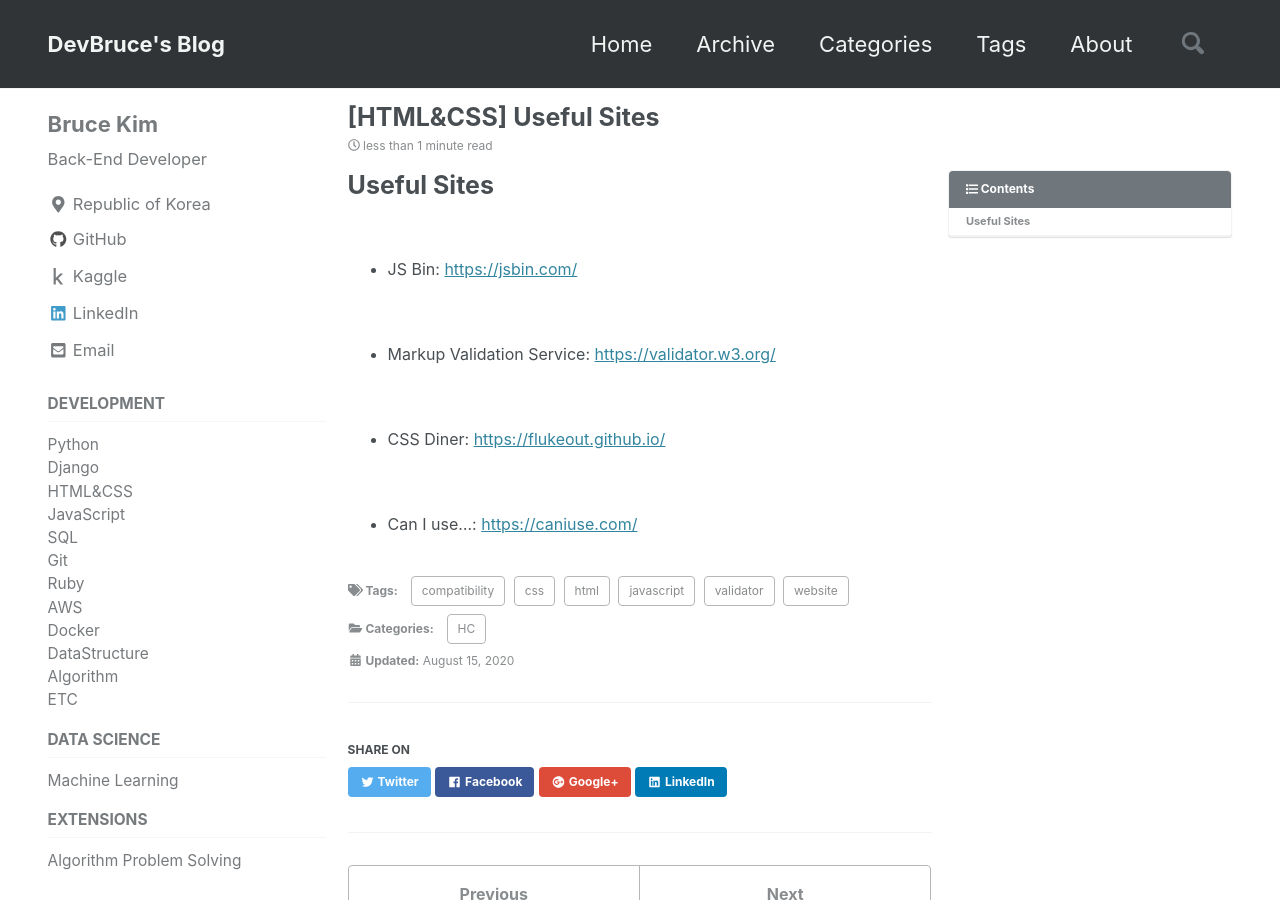
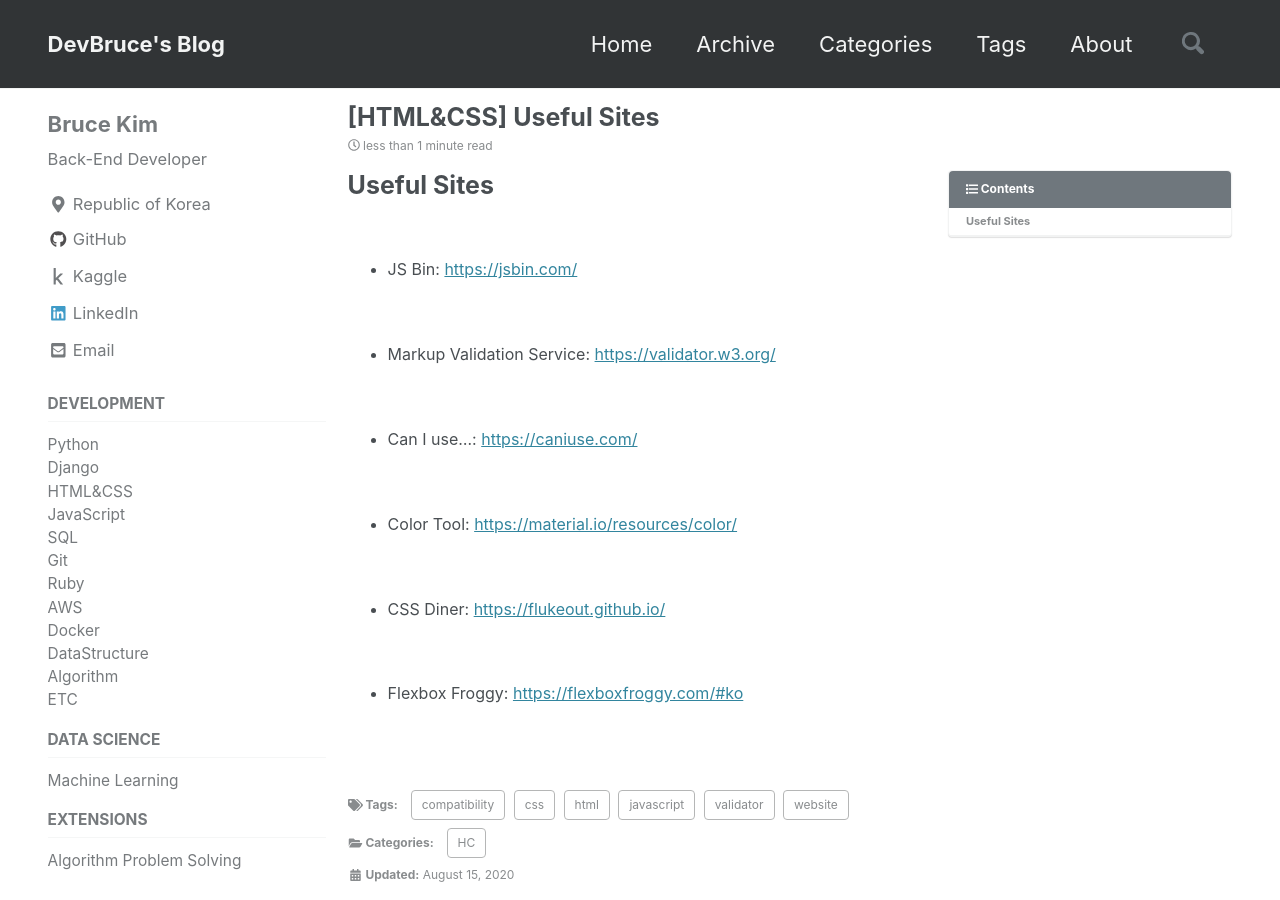
Before and after one commit to devbruce/devbruce.github.io, a Jekyll site: the page built from _posts/HC/2020-08-15-hc-02-useful+sites.md, in a window 1280 px wide and 900 px high. Built offline with Jekyll 4.4.1, drawn with Linux system fonts in a browser that asks for light colours; cached includes are drawn as plain includes; nearby versions of some CDN libraries; comment, search, counter and statistics services are not loaded.

Commit message:
Update hc-02

```diff
--- a/_posts/HC/2020-08-15-hc-02-useful+sites.md
+++ b/_posts/HC/2020-08-15-hc-02-useful+sites.md
@@ -28,8 +28,18 @@ tags:
 
 <br>
 
+- Can I use...: <https://caniuse.com/>
+
+<br>
+
+- Color Tool: <https://material.io/resources/color/>
+
+<br>
+
 - CSS Diner: <https://flukeout.github.io/>
 
 <br>
 
-- Can I use...: <https://caniuse.com/>
+- Flexbox Froggy: <https://flexboxfroggy.com/#ko>
+
+<br>
```
